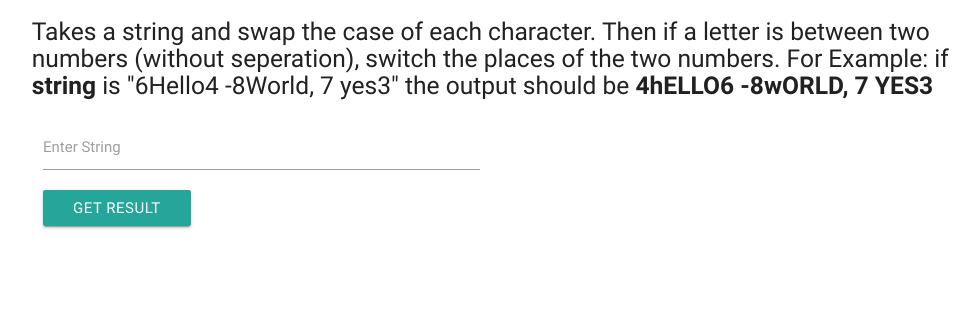
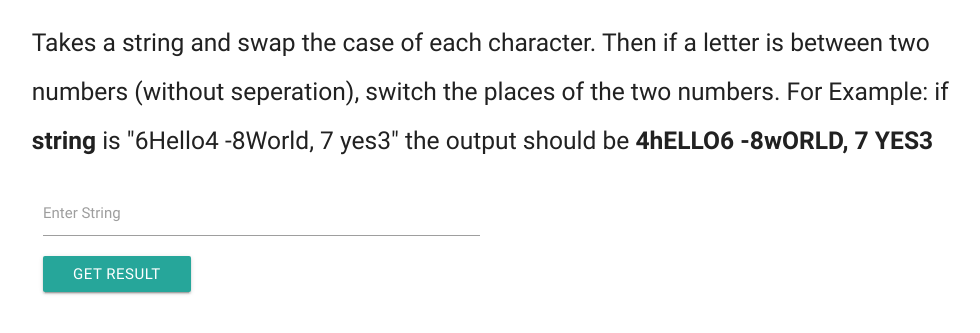
Before and after one commit to alaye003/algorithmTest, a plain HTML site: page index.html in a window 1280 px wide. Shown: the part 89-422 px from the top of the page, without its empty margins (149-1129 px from the left). Drawn offline with nearby package versions, Linux system fonts and the light colour scheme.

Commit message:
Increased line height

```diff
--- a/index.html
+++ b/index.html
@@ -12,6 +12,9 @@
     #output{
       color:green;
       font-size: 40px;
+    }
+    h5{
+      line-height: 2em;
     }
   </style>
 </head>
```
